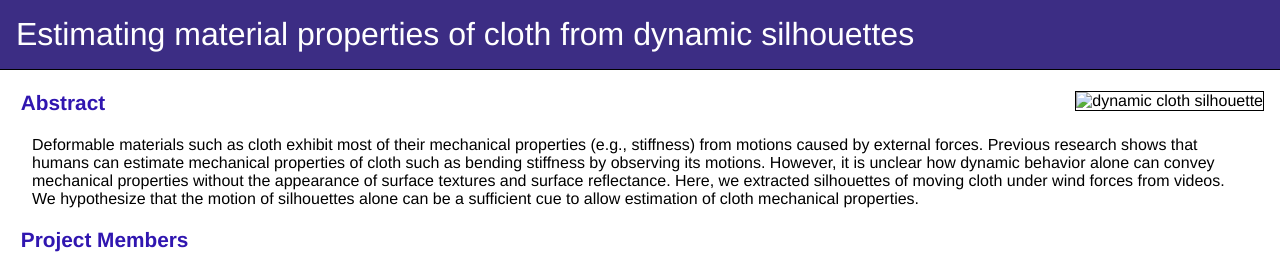
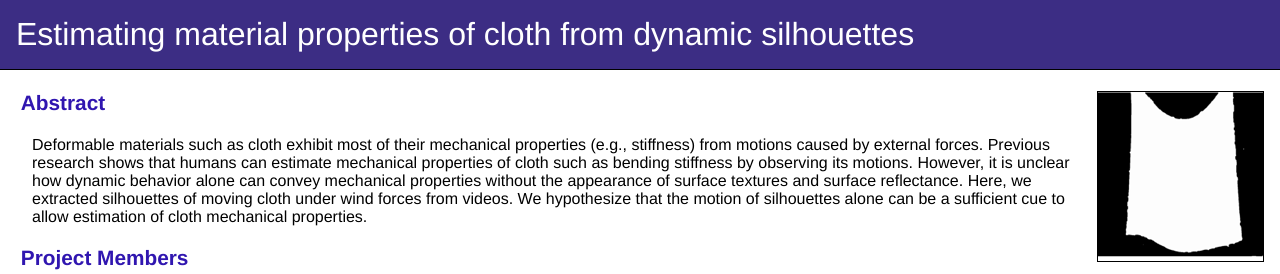
Before and after one commit to beluis3d/dynamic-silhouettes, a plain HTML site: page index.html in a window 1280 px wide. Shown: the top 274 px of the page. Drawn offline with Linux system fonts and the light colour scheme.

Commit message:
updated html extension file for image

```diff
--- a/index.html
+++ b/index.html
@@ -17,7 +17,7 @@ Estimating material properties of cloth from dynamic silhouettes
 </div>
 
 <div class="teaserimage">
-<img src="silhouette.jpg" alt="dynamic cloth silhouette"/>
+<img src="silhouette.png" alt="dynamic cloth silhouette"/>
 </div>
 
 <h1>Abstract</h1>
```
